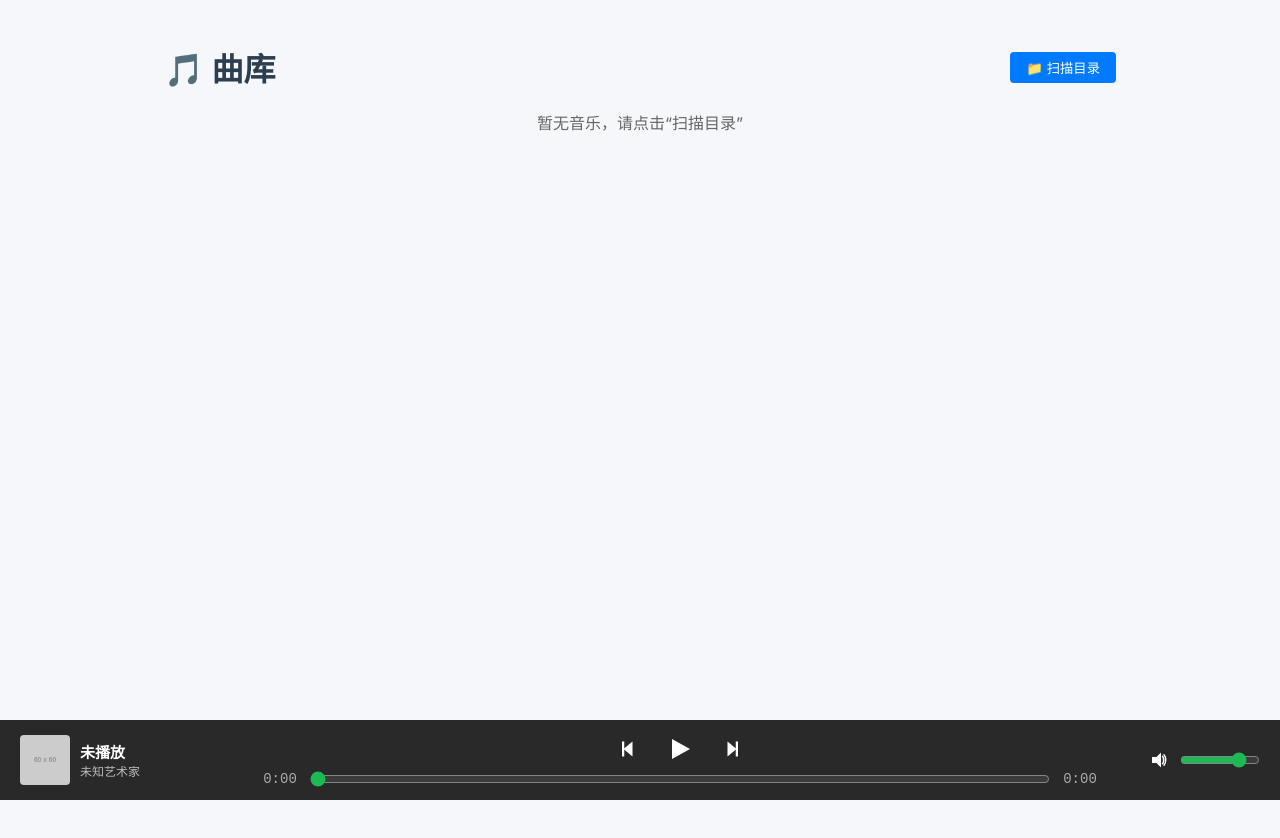
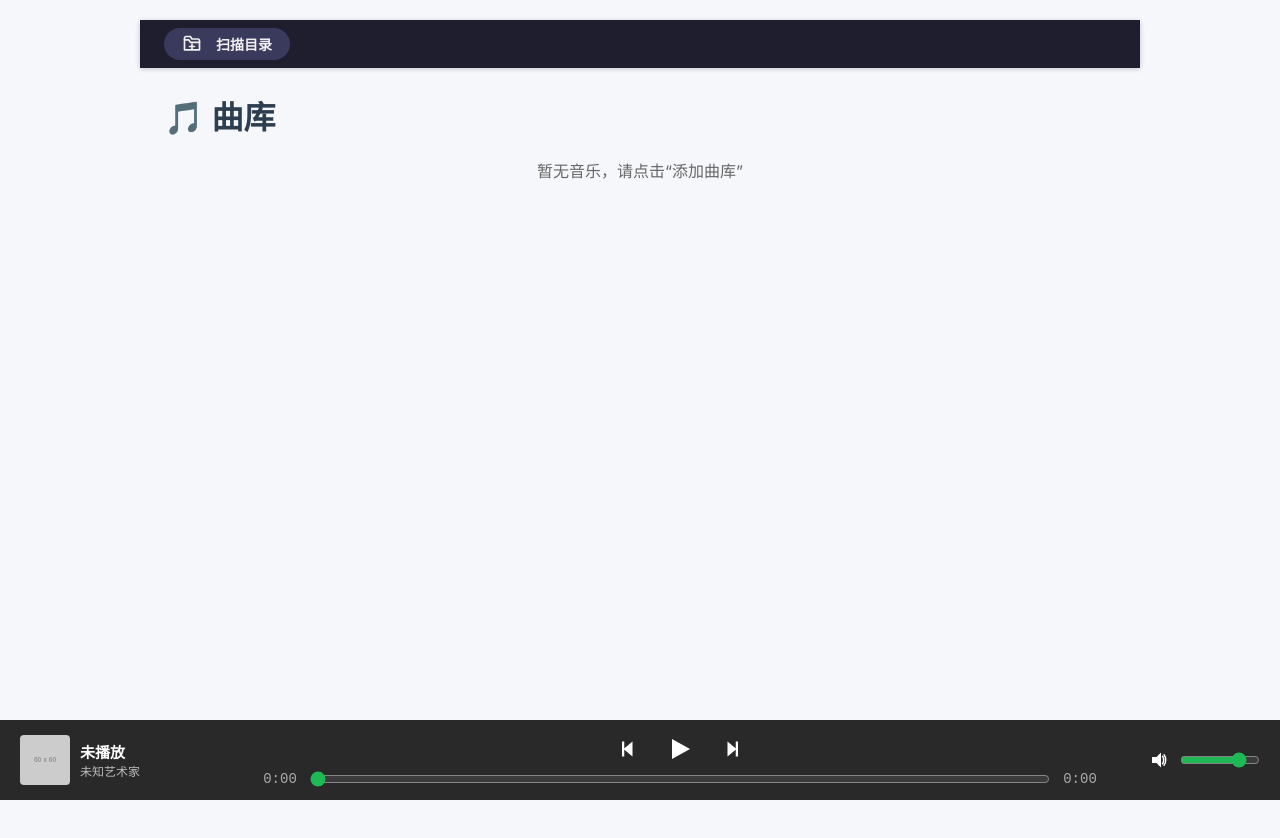
Before and after one commit to jlt870469752/e-player, a Vue app: page /library in a window 1280 px wide. Built offline with nearby package versions, Linux system fonts and the light colour scheme.

Commit message:
修改扫描样式

```diff
--- a/src/App.vue
+++ b/src/App.vue
@@ -1,32 +1,32 @@
 <template>
   <div class="app-container">
-    <RouterView />
+    <TopMenu @scan="scanMusicDirectory" />
+    <router-view />
     <PlayerBar />
   </div>
 </template>
 
 <script setup lang="ts">
+import TopMenu from '@/components/TopMenu.vue'
 import PlayerBar from '@/components/PlayerBar.vue'
+import { useLibraryStore } from '@/stores/library'
+
+const library = useLibraryStore()
+
+function scanMusicDirectory() {
+  library.scanMusicDirectory()
+}
 </script>
 
-<style scoped>
+<style>
 .app-container {
   display: flex;
   flex-direction: column;
   height: 100vh;
 }
 
-.router-view {
+router-view {
   flex: 1;
   overflow-y: auto;
 }
-
 </style>
-
-<style>
-body {
-  margin: 0;
-  font-family: -apple-system, BlinkMacSystemFont, 'Segoe UI', Roboto, 'Helvetica Neue', Arial;
-  background-color: #f8f9fa;
-}
-</style>
--- /dev/null
+++ b/src/components/TopMenu.vue
@@ -0,0 +1,58 @@
+<template>
+  <nav class="top-menu">
+   <button class="scan-button" @click="scan" aria-label="添加曲库">
+  <!-- SVG 直接内联 -->
+  <svg
+    width="20" height="20" viewBox="0 0 24 24"
+    fill="none" xmlns="http://www.w3.org/2000/svg"
+    stroke="currentColor" stroke-width="2" stroke-linecap="round" stroke-linejoin="round"
+    style="vertical-align: middle; margin-right: 6px;"
+  >
+    <path d="M3 7h5l2 3h11v9H3z" fill="none"/>
+    <path d="M3 7V5a2 2 0 0 1 2-2h5l2 3h7a2 2 0 0 1 2 2v2" fill="none"/>
+    <line x1="12" y1="12" x2="12" y2="18" />
+    <line x1="9" y1="15" x2="15" y2="15" />
+  </svg>
+  扫描目录
+</button>
+
+  </nav>
+</template>
+
+<style scoped>
+.top-menu {
+  height: 48px;
+  background-color: #1e1e2f; /* 深色背景，与播放器一致 */
+  display: flex;
+  align-items: center;
+  padding: 0 24px;
+  box-shadow: 0 1px 5px rgb(0 0 0 / 0.2);
+  user-select: none;
+  z-index: 10;
+}
+
+.scan-button {
+  display: flex;
+  align-items: center;
+  gap: 8px;
+  background-color: #3a3a5c; /* 深蓝色按钮背景 */
+  border: none;
+  border-radius: 20px;
+  padding: 6px 18px;
+  font-weight: 600;
+  color: #f0f0f0;
+  cursor: pointer;
+  font-size: 14px;
+  transition: background-color 0.2s ease;
+}
+
+.scan-button:hover {
+  background-color: #57577f;
+}
+
+.icon {
+  width: 18px;
+  height: 18px;
+  filter: invert(90%) sepia(0%) saturate(0%) hue-rotate(180deg) brightness(90%) contrast(90%);
+}
+</style>
--- a/src/views/Library.vue
+++ b/src/views/Library.vue
@@ -1,14 +1,11 @@
 <template>
   <div class="library-view">
-    <div class="header">
-      <h1>🎵 曲库</h1>
-      <button class="scan-button" @click="scan">📁 扫描目录</button>
-    </div>
+    <h1>🎵 曲库</h1>
 
     <div v-if="library.loading" class="loading">正在扫描目录...</div>
 
     <div v-if="library.tracks.length === 0 && !library.loading" class="empty">
-      暂无音乐，请点击“扫描目录”
+      暂无音乐，请点击“添加曲库”
     </div>
 
     <ul class="track-list">
@@ -32,10 +29,6 @@ import { usePlayerStore } from '@/stores/player'
 const library = useLibraryStore()
 const player = usePlayerStore()
 
-const scan = () => {
-  library.scanMusicDirectory()
-}
-
 const play = (track: AudioTrack) => {
   player.playTrack(track)
 }
@@ -46,25 +39,6 @@ const play = (track: AudioTrack) => {
   padding: 24px;
   flex: 1;
   overflow-y: auto;
-}
-
-.header {
-  display: flex;
-  justify-content: space-between;
-  align-items: center;
-}
-
-.scan-button {
-  padding: 6px 16px;
-  background-color: #007bff;
-  border: none;
-  border-radius: 4px;
-  color: white;
-  cursor: pointer;
-}
-
-.scan-button:hover {
-  background-color: #0056b3;
 }
 
 .loading,
```
